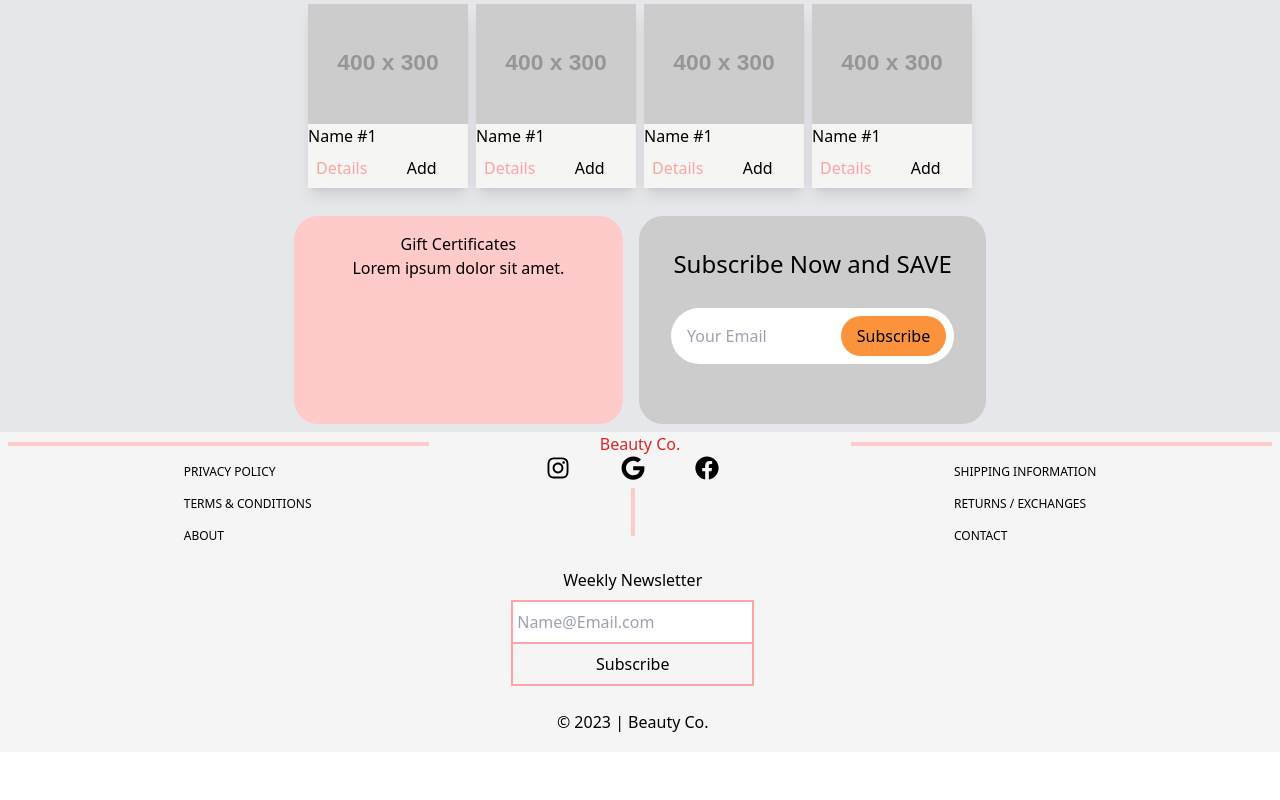
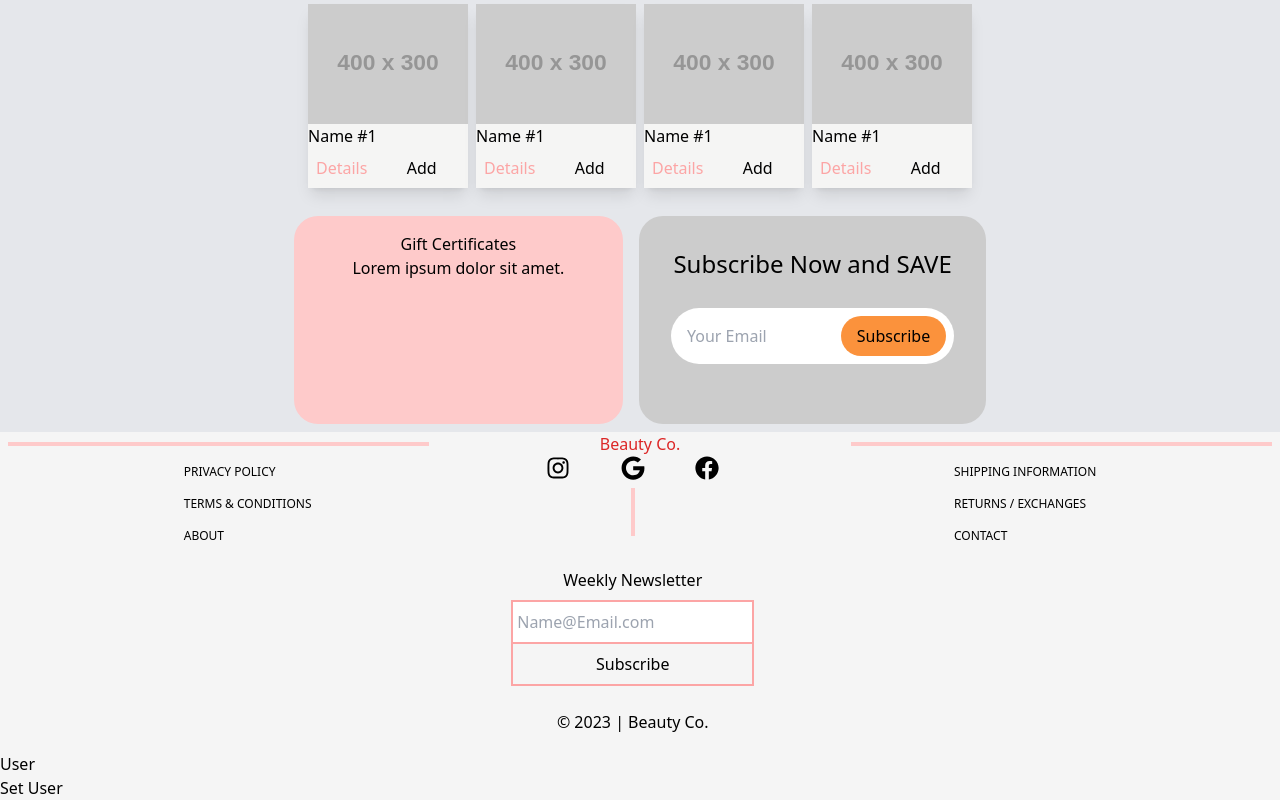
Before and after one commit to MorisSirotic/elenaspen, a React (Vite) app: page / in a window 1280 px wide. Shown: the part 1384-2184 px from the top of the page. Before the commit the page ends 2136 px from the top, so only its background shows below. Built offline with nearby package versions, Linux system fonts and the light colour scheme; no server answers.

Commit message:
Making a redux store

```diff
--- a/src/App.tsx
+++ b/src/App.tsx
@@ -4,6 +4,7 @@ import { Footer } from "./components/Footer";
 import { Navbar } from "./components/Navbar";
 import { Top } from "./components/Top";
 import axios from "axios";
+import { MyComponent } from "./components/stateful/MyComponent";
 
 type Props = {
   id: string;
@@ -28,6 +29,9 @@ export const App = () => {
       <Footer />
 
       {user?.name}
+
+
+      <MyComponent/>
     </div>
   );
 };
--- /dev/null
+++ b/src/components/stateful/MyComponent.tsx
@@ -0,0 +1,29 @@
+import { useDispatch, useSelector } from "react-redux";
+import { User, UserState, setUser } from "../../redux/slices/userSlice";
+
+export const MyComponent = () => {
+  const dispatch = useDispatch();
+  const loggedInUser = useSelector((state: { user: UserState }) => state.user.loggedIn)
+  console.log(loggedInUser);
+
+
+  const handleSetUser = () => {
+    const user = { id: 1, name: "John Doe" };
+
+    dispatch(setUser(user));
+  };
+
+  return (
+    <div>
+       <h1>User</h1>
+      {loggedInUser && (
+
+        <div>
+          <p>ID: {loggedInUser.id}</p>
+          <p>Name: {loggedInUser.name}</p>
+        </div>
+      )}
+      <button onClick={handleSetUser}>Set User</button>
+    </div>
+  );
+};
--- a/src/main.tsx
+++ b/src/main.tsx
@@ -2,9 +2,13 @@ import React from 'react'
 import ReactDOM from 'react-dom/client'
 import {App} from './App'
 import './index.css'
+import { Provider } from 'react-redux'
+import store from './redux/store'
 
 ReactDOM.createRoot(document.getElementById('root') as HTMLElement).render(
+  <Provider store={store}>
   <React.StrictMode>
     <App />
-  </React.StrictMode>,
+  </React.StrictMode>
+  </Provider>
 )
--- /dev/null
+++ b/src/redux/slices/userSlice.ts
@@ -0,0 +1,31 @@
+import { createSlice, PayloadAction } from "@reduxjs/toolkit";
+export type User = {
+  id: number;
+  name: string;
+};
+
+export interface UserState {
+  loggedIn: User | null;
+}
+
+const initialState: UserState = {
+  loggedIn: null,
+};
+
+const userSlice = createSlice({
+  name: "user",
+  initialState,
+  reducers: {
+    setUser: (state: any, action: PayloadAction<User>) => {
+      console.log("here");
+
+      console.log(action);
+
+
+      state.loggedIn = action.payload;
+    },
+  },
+});
+
+export const { setUser } = userSlice.actions;
+export default userSlice.reducer;
--- /dev/null
+++ b/src/redux/store.ts
@@ -0,0 +1,10 @@
+import { configureStore } from "@reduxjs/toolkit";
+import userReducer from "./slices/userSlice";
+
+const store = configureStore({
+  reducer: {
+    user: userReducer,
+  },
+});
+
+export default store;
```
Also changed, not shown: package.json (+7 -2 lines), 1 other file (tests, documents, lock files or other folders).
